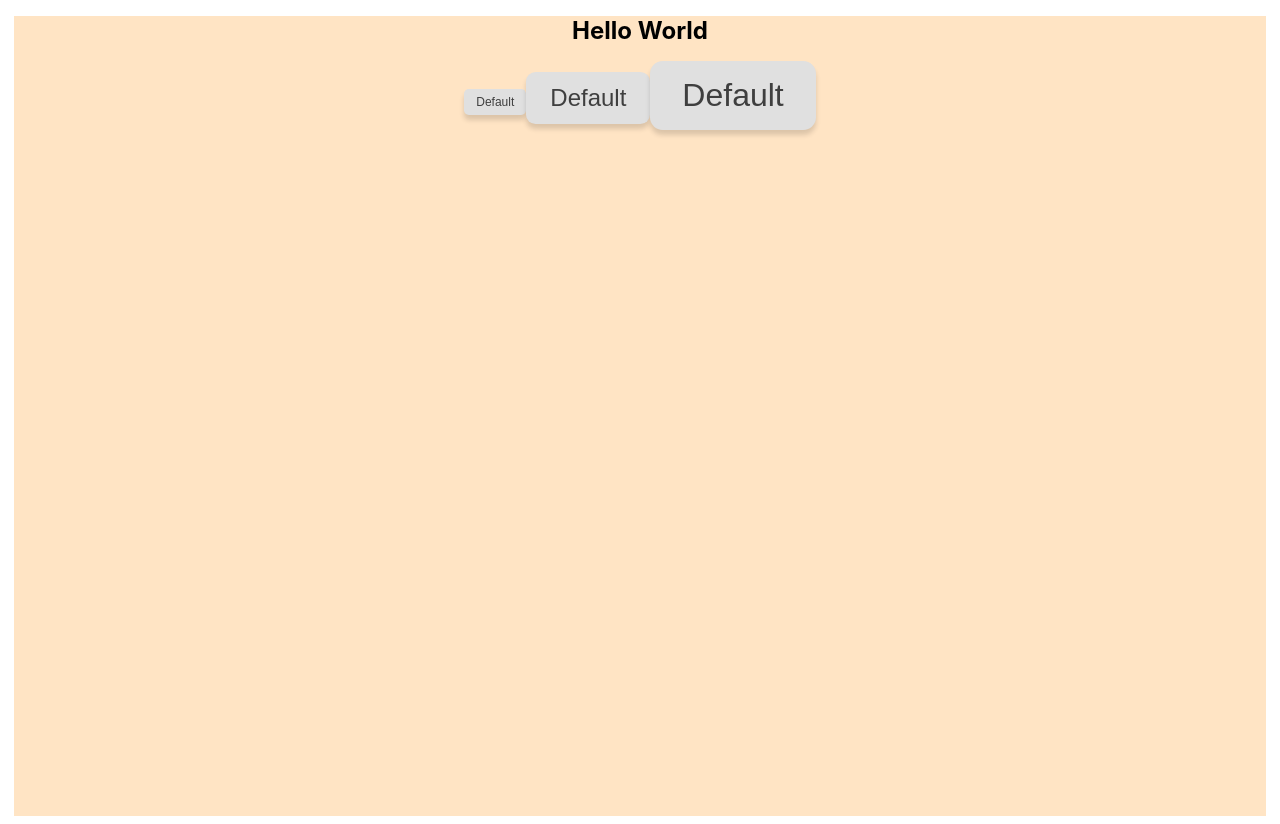
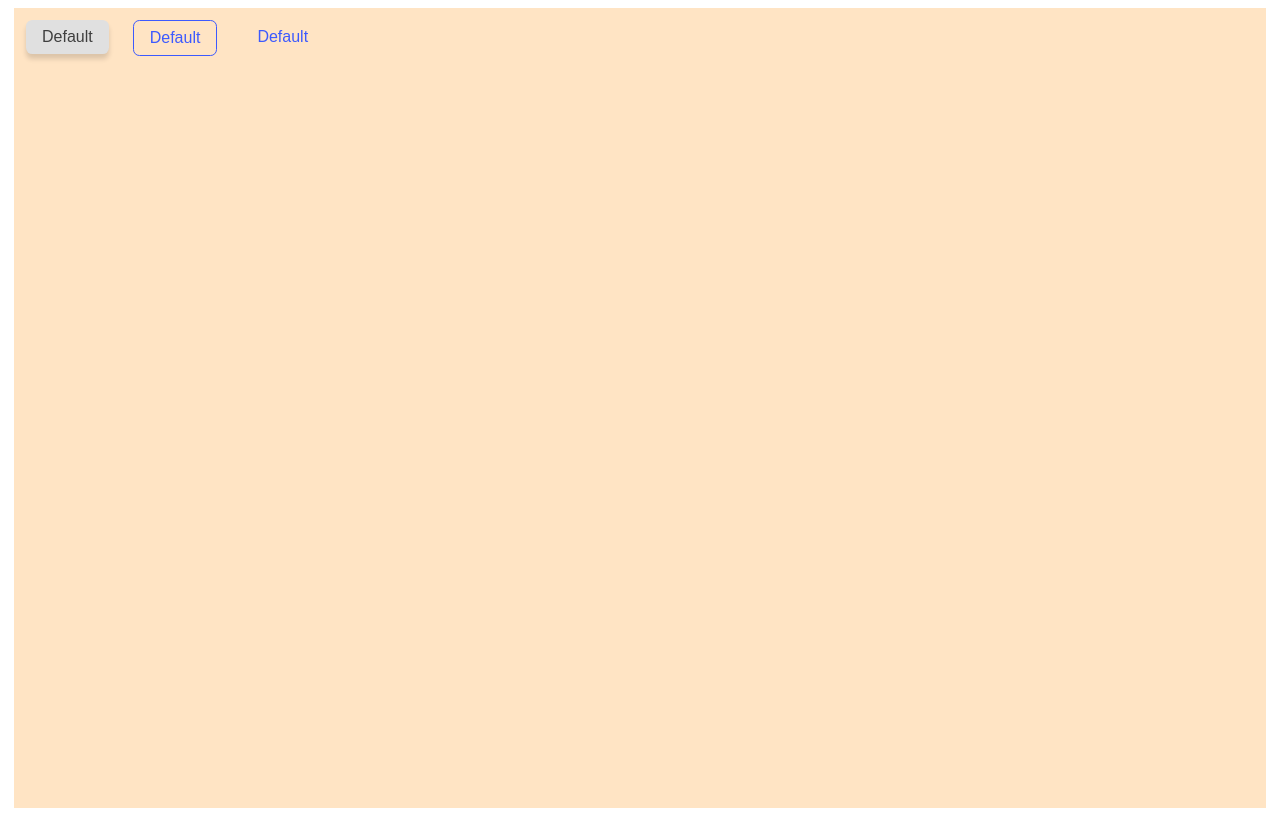
Before and after one commit to zain610/Design-System, a React (Create React App) app: page / in a window 1280 px wide. Built offline with nearby package versions, Linux system fonts and the light colour scheme.

Commit message:
created a text button variant

```diff
--- a/src/components/App.css
+++ b/src/components/App.css
@@ -6,6 +6,7 @@ html {
   margin: 0.5rem;
   background: bisque;
   height: 100vh;
+  display: flex;
 }
 @media only screen and (min-width: 992px) {
   .container {
--- a/src/components/App.js
+++ b/src/components/App.js
@@ -7,8 +7,9 @@ import Button from "./Button/Button"
 const App = () => {
   return (
     <div className="container">
-      <h1>Hello World</h1>
-      <Button />
+      <Button type="default" />
+      <Button type="outline" />
+      <Button type="text" />
     </div>
   )
 }
--- a/src/components/Button/Button.css
+++ b/src/components/Button/Button.css
@@ -1,10 +1,11 @@
 button {
   padding: 0.5em 1em;
+  margin: 1rem;
 }
+/* Sizes - sm, md, lg */
 .btn-small {
-  font-size: 12px;
+  font-size: 16px;
   border-radius: 0.4em;
-
 }
 .btn-medium {
   font-size: 24px;
@@ -14,15 +15,33 @@ button {
   font-size: 32px;
   border-radius: 0.4em;
 }
+/* List of all variants */
 .default {
   background-color: #e0e0e0;
   color: #3f3f3f;
   border: none;
-}
-
-.shadow {
   box-shadow: 0px 5px 5px 0px rgba(0,0,0,0.14);
 }
+.outline {
+  background:none;
+  color: #3d5afe;
+  border: 1.5px solid #3d5afe;
+}
+.text {
+  border: none;
+  color: #3d5afe;
+  background: none;
+  box-shadow: none;
+
+}
+/* Variant pseudo classes */
 .default:hover, .default:focus {
   background-color: #aeaeae;
 }
+.outline:hover, .outline:focus {
+  background-color: #dce5fc;
+}
+.text:hover, .text:hover {
+  background-color: #dce5fc;
+}
+/* shadow --- need some research on inner vs outer shadow and changign colors from default(grey) to blue ???? */
--- a/src/components/Button/Button.js
+++ b/src/components/Button/Button.js
@@ -1,12 +1,17 @@
 import React from "react"
 import "./Button.css"
 
-const ButtonComponent = ({ type, size }) => {
+const ButtonComponent = ({ type = "default", size = "small", disableShadow = false }) => {
+  //generate class name based on props
+  const generateClassName = () => {
+    let className = `btn-${size} ${type} `
+    return className
+  }
+
+
   return (
     <div>
-      <button className='btn-small default shadow'>Default</button>
-      <button className='btn-medium default shadow'>Default</button>
-      <button className='btn-large default shadow'>Default</button>
+      <button className={generateClassName()}>Default</button>
     </div >
   )
 }
```
